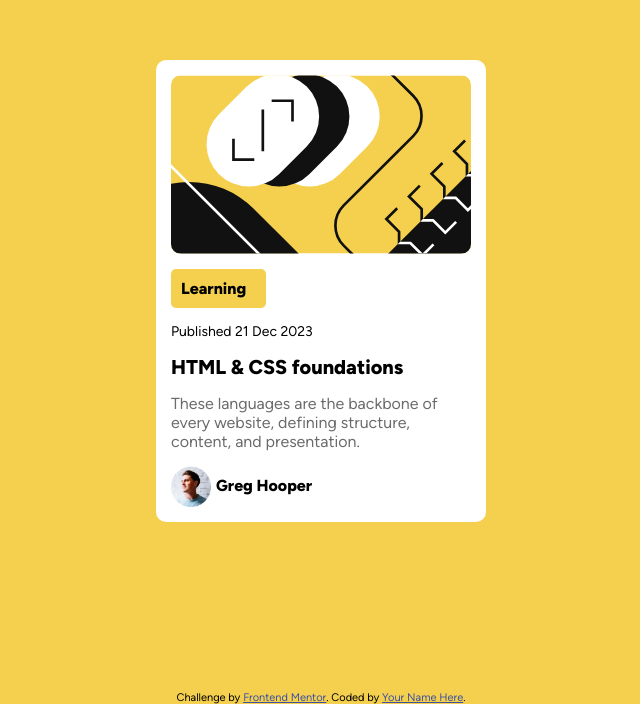
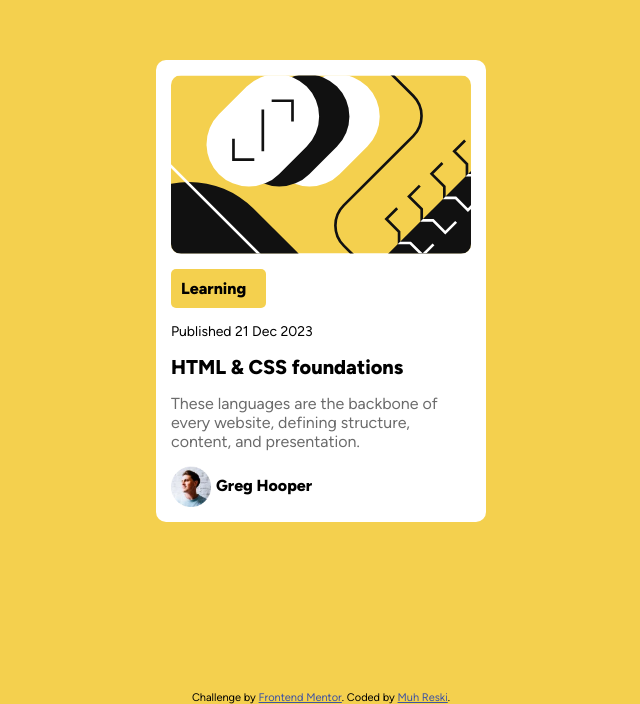
Before and after one commit to MuhReski287/blog-preview-card, a plain HTML site: page index.html in a window 1280 px wide. Shown: the part 109-813 px from the top of the page, without its empty margins (319-959 px from the left). Drawn offline with Linux system fonts and the light colour scheme.

Commit message:
Update index.html
change link footer

```diff
--- a/index.html
+++ b/index.html
@@ -155,7 +155,7 @@
 
   <footer> <div class="attribution">
     Challenge by <a href="https://www.frontendmentor.io?ref=challenge" target="_blank">Frontend Mentor</a>.
-    Coded by <a href="#">Your Name Here</a>.
+    Coded by <a href="https://github.com/MuhReski287">Muh Reski</a>.
 
 
   </div></footer>
```
